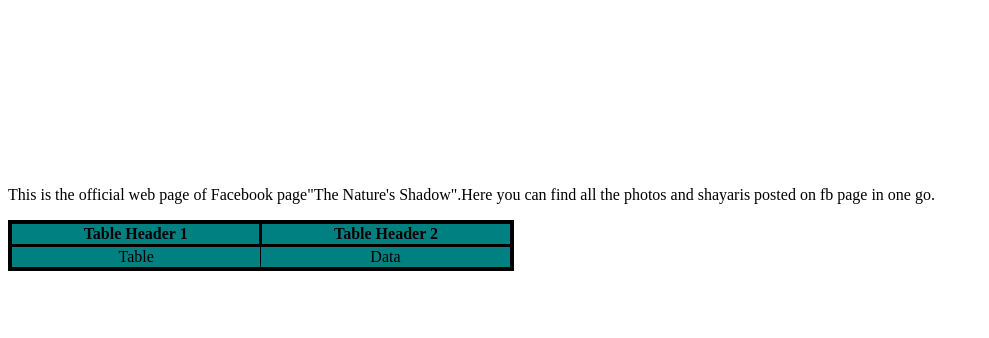
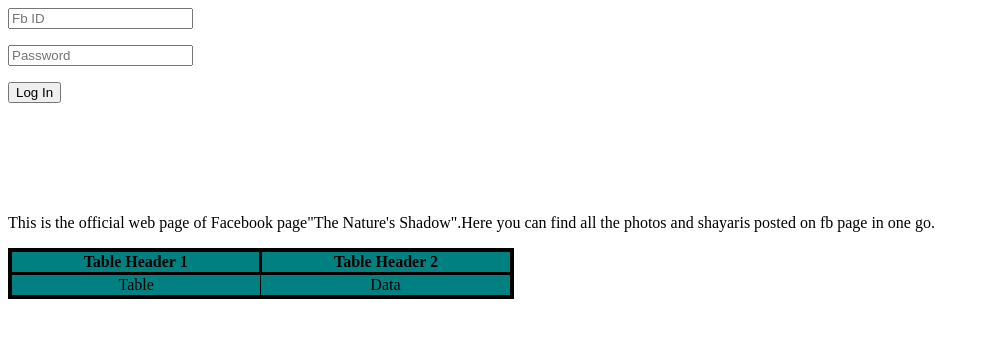
Before and after one commit to 3f4/Project0, a plain HTML site: page index.html in a window 1280 px wide. Shown: the whole page, without its empty margins (0-989 px from the left). Drawn offline with Linux system fonts and the light colour scheme.

Commit message:
Add files via upload

```diff
--- a/index.html
+++ b/index.html
@@ -26,13 +26,19 @@
           text-shadow: yellowgreen;
           color:yellowgreen;
       }
+      <list>
 
         </style>
 
     </head>
     <body>
+    <form>
+    <input type="text" placeholder="Fb ID" name="Fb ID">
+    <p><input type="text" placeholder="Password" name="Password">
+           <p> <button>Log In </button></p>
+</p></form>
         <p>
-<marquee><img src="https://scontent.fpat2-1.fna.fbcdn.net/v/t1.0-0/p180x540/85159384_1888597904609300_7795675360921649152_o.jpg?_nc_cat=109&_nc_sid=dd9801&_nc_ohc=e6kjwZ2Jb7QAX--O7iB&_nc_ht=scontent.fpat2-1.fna&_nc_tp=6&oh=68bff28010902ea5b3de34a8f73a7a3a&oe=5EBE585D" width=10% height=15%>
+<marquee><img src="C:\Users\hp\Downloads\WhatsApp Image 2020-04-16 at 11.04.52 PM.jpeg" width=10% height=15%>
 
 </p>
 
```
